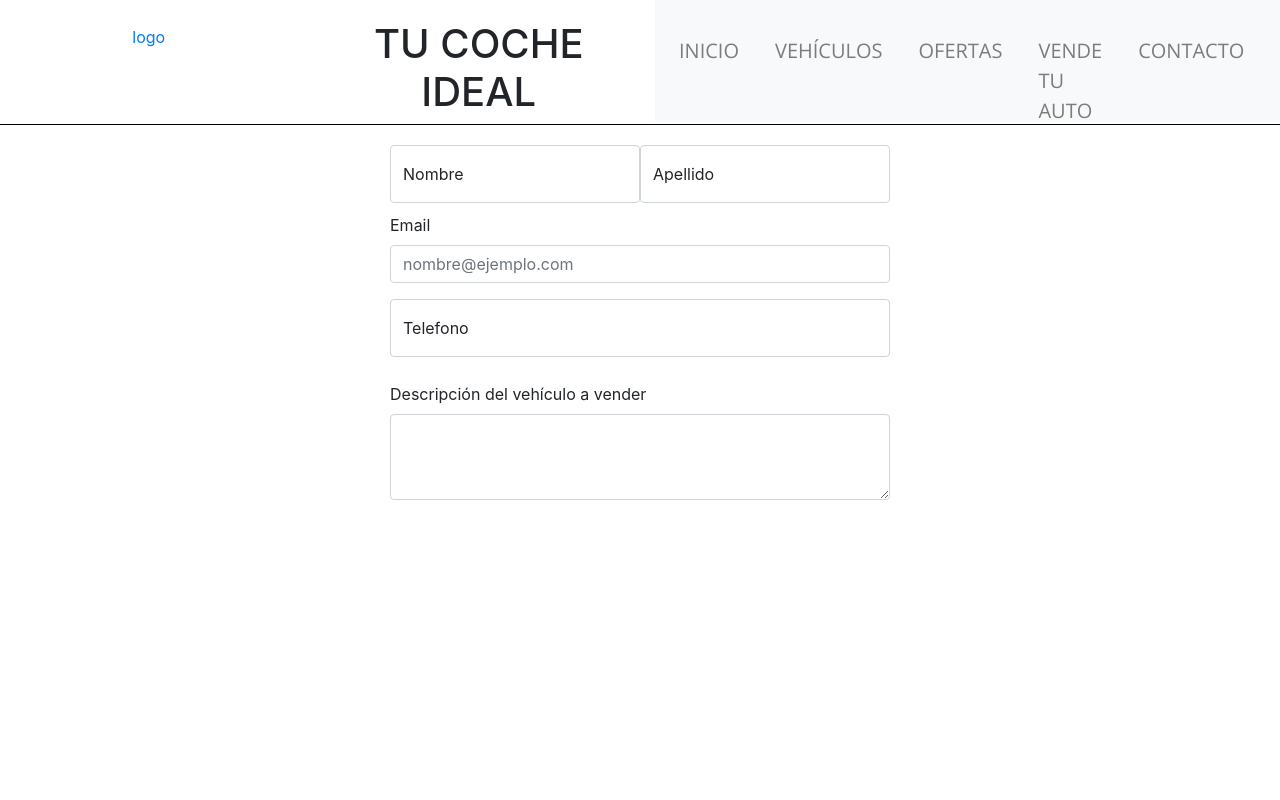
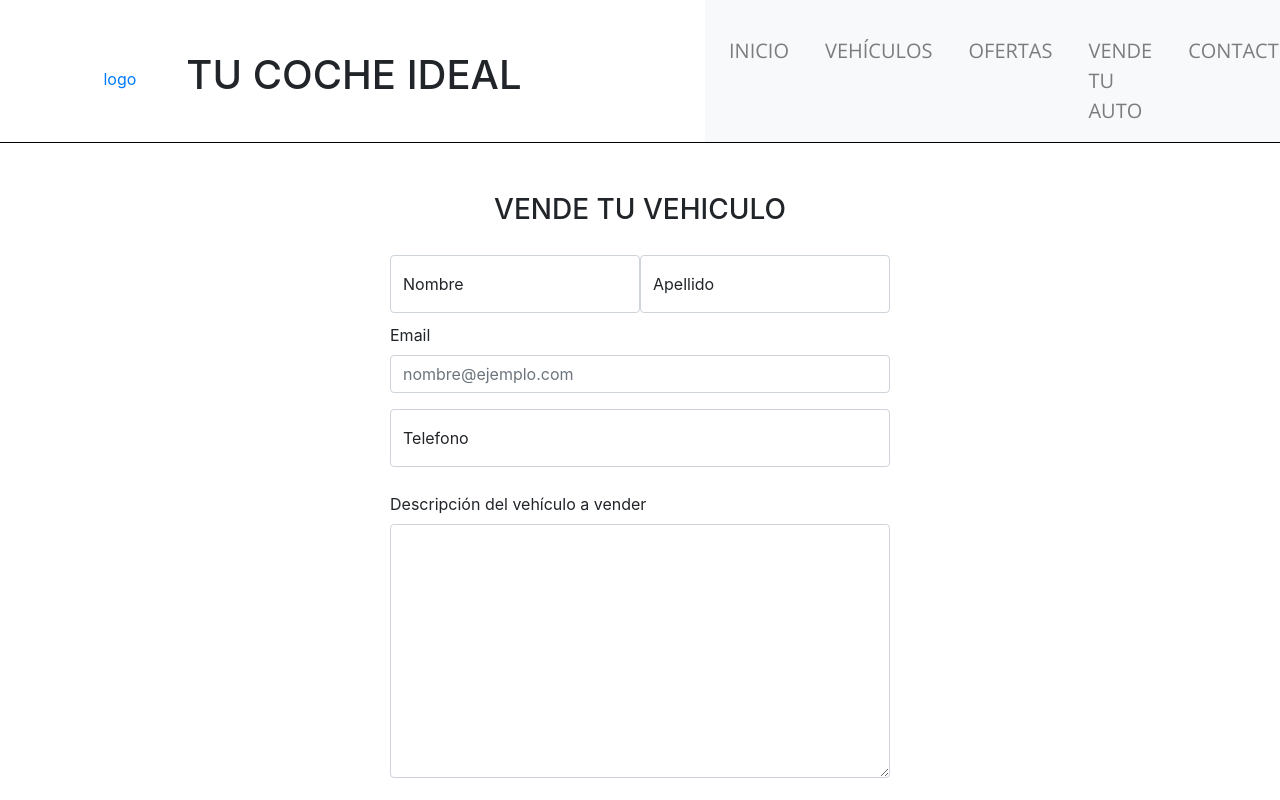
Before and after one commit to ErwinIglesias/Proyecto-coder, a website: page views/vende-tu-auto.html in a window 1280 px wide. Shown: the top 800 px of the page. Drawn offline with nearby package versions, Linux system fonts and the light colour scheme.

Commit message:
Modificaciones generales

```diff
--- a/scss/style.scss
+++ b/scss/style.scss
@@ -10,13 +10,24 @@ $top10px: 10px;
   }
 
   nav ul li{
-    display: inline;
-    position: relative;
-    top: 20px;
-    list-style-type: none;
-    display: inline-block;
+    margin-top: 20px;
     padding-right: 20px;
     font-size: 20px;
+}
+
+.flexLogo{
+    display: flex;
+    justify-content: center;
+    align-items: center;
+    padding-bottom: 10px;
+}
+
+.bottonPosition{
+    margin-left: 50px;
+}
+
+.titulo{
+    padding-left: 50px;
 }
 
 .header{
@@ -74,11 +85,11 @@ nav ul li a{
     margin-top: 50px;
 }
 
-.anchoCarousel{
-    width: 1000px;
-    border: $bordesVehiculos;
-    border-radius: 2px;
-}
+ .anchoCarousel{
+     width: 1200px;
+     border: $bordesVehiculos;
+     border-radius: 2px;
+ }
 
 .flexCarousel{
     display: flex;
@@ -291,6 +302,12 @@ nav ul li a{
     margin-top:$marginTop/2;
 }
 
+.formContacto{
+    display: flex;
+    justify-content: center;
+    margin-top: $marginTop;
+}
+
 .nombreApellido{
     display: flex;
     justify-content: space-evenly;
--- a/views/vende-tu-auto.html
+++ b/views/vende-tu-auto.html
@@ -14,14 +14,12 @@
 </head>
 <body>
 
-    <div class="container-fluid header">
-      <div class="row">
-        <div class="col-lg-3 col-xs-12 colLogo">
-          <a class="logo">logo</a>
-        </div>
-        <div class="col-lg-3 col-xs-12 colTitulo">
-          <h1 class="titulo titulo_borde">TU COCHE IDEAL</h1>
-        </div>
+  <div class="container-fluid header">
+    <div class="row">
+      <div class="col-lg-6 col-xs-12 colLogo flexLogo">
+        <a class="logo">logo</a>
+        <h1 class="titulo">TU COCHE IDEAL</h1>
+      </div>
         <div class="col-lg-6 col-xs-12">
           <nav class="navbar navbar-expand-sm navbar-light bg-light bottonPosition">
             <button class="navbar-toggler" type="button" data-toggle="collapse" data-target="#opciones">
@@ -52,56 +50,14 @@
       </div>
     </div>
 
-    <!-- <div class="container-fluid">
-      <div class="row row_Bcolor">
-          <div class="col-lg-12 col-xs-12 formulario">
-              <form class="form_color">
-                  <div class="nombreApellido">
-                      <input type="text" class="nombre" name="nombre" placeholder="Nombre">
-                      <input type="text" class="apellido" name="apellido" placeholder="Apellido">
-                  </div>
-                  <div class="email">
-                      <input type="email" class="email" placeholder="nombre@ejemplo.com">
-                  </div>
-                  <div class="telefono">
-                      <input type="tel" class="numero" placeholder="+54 XXXXXXXX">
-                  </div>
-                  <div class="marcas">
-                      <p class="elige_color elige_font"><u><b>Elige la marca del vehículo a vender.</b></u></p>
-                      <select name="Marcas">
-                          <option value="volkswagen">Volkswagen</option>
-                          <option value="audi">Audi</option>
-                          <option value="bmw">BMW</option>
-                          <option value="renault">Renault</option>
-                          <option value="chevrolet">Chevrolet</option>
-                          <option value="fiat">Fiat</option>
-                      </select>
-                  </div>
-                  <div class="kilometraje">
-                      <p class="elige_color elige_font"><u><b>Elige el kilometraje del vehículo.</b></u></p>
-                          <select name="kilometraje">
-                              <option value="1">1.000KM - 10.000KM</option>
-                              <option value="2">10.000KM - 30.000KM</option>
-                              <option value="3">30.000KM - 50.000KM</option>
-                              <option value="4">+ 50.000KM</option>
-                          </select>
-                  </div>
-                      <textarea class="descripcionAuto" placeholder="Ingrese descripción del vehículo" rows="8" cols="50"></textarea>
-                  <div class="buttons">
-                      <input type="submit" class="enviarFormulario" value="enviar formulario">
-                      <input type="reset" class="reiniciarFormulario"  value="reiniciar formulario">
-                  </div>
-                </form>
-            </div>
-        </div>
-    </div> -->
-
-
       <div class="container-fluid">
           <div class="row">
               <div class="col-lg-12 col-xs-12">
                   <div class="contenedor-formulario">
                       <div class="formulario">
+                          <div class="formContacto">
+                              <h3>VENDE TU VEHICULO</h1>
+                          </div>
 
                           <div class="nombreApellido">
                             <div class="form-floating modificarControl">
@@ -126,7 +82,7 @@
 
                           <div class="mb-3 marginDescVehiculo">
                             <label for="exampleFormControlTextarea1" class="form-label">Descripción del vehículo a vender</label>
-                            <textarea class="form-control" id="exampleFormControlTextarea1" rows="3"></textarea>
+                            <textarea rows="10" class="form-control" id="exampleFormControlTextarea1" rows="3"></textarea>
                           </div>
                       </div>
                   </div>
@@ -140,7 +96,7 @@
           <div class="col-lg-12 col-xs-12 footer">
               <footer>
                   <div class="redes" id="grad">
-                       <a href="https://www.facebook.com/erwin.iglesias.1/"> <img src="../assets/img/facebook.png" alt="facebook" class="facebook"> </a>
+                       <a href="https://erwiniglesias.github.io/Proyecto-coder/index.html"> <img src="../assets/img/facebook.png" alt="facebook" class="facebook"> </a>
                       <a href="https://www.instagram.com/erwiniglesias/?hl=es-la"><img src="../assets/img/instagram.png" alt="instagram" class="instagram"></a>
                       <a href="https://twitter.com/Erwiniglesias1"> <img src="../assets/img/twitter.png" alt="facebook" class="twitter"> </a>
                   </div>
```
Also changed, not shown: index.html (+2 -4 lines), views/contacto.html (+8 -10 lines), views/ofertas.html (+6 -8 lines), views/vehiculos.html (+7 -9 lines), css/style.css.
